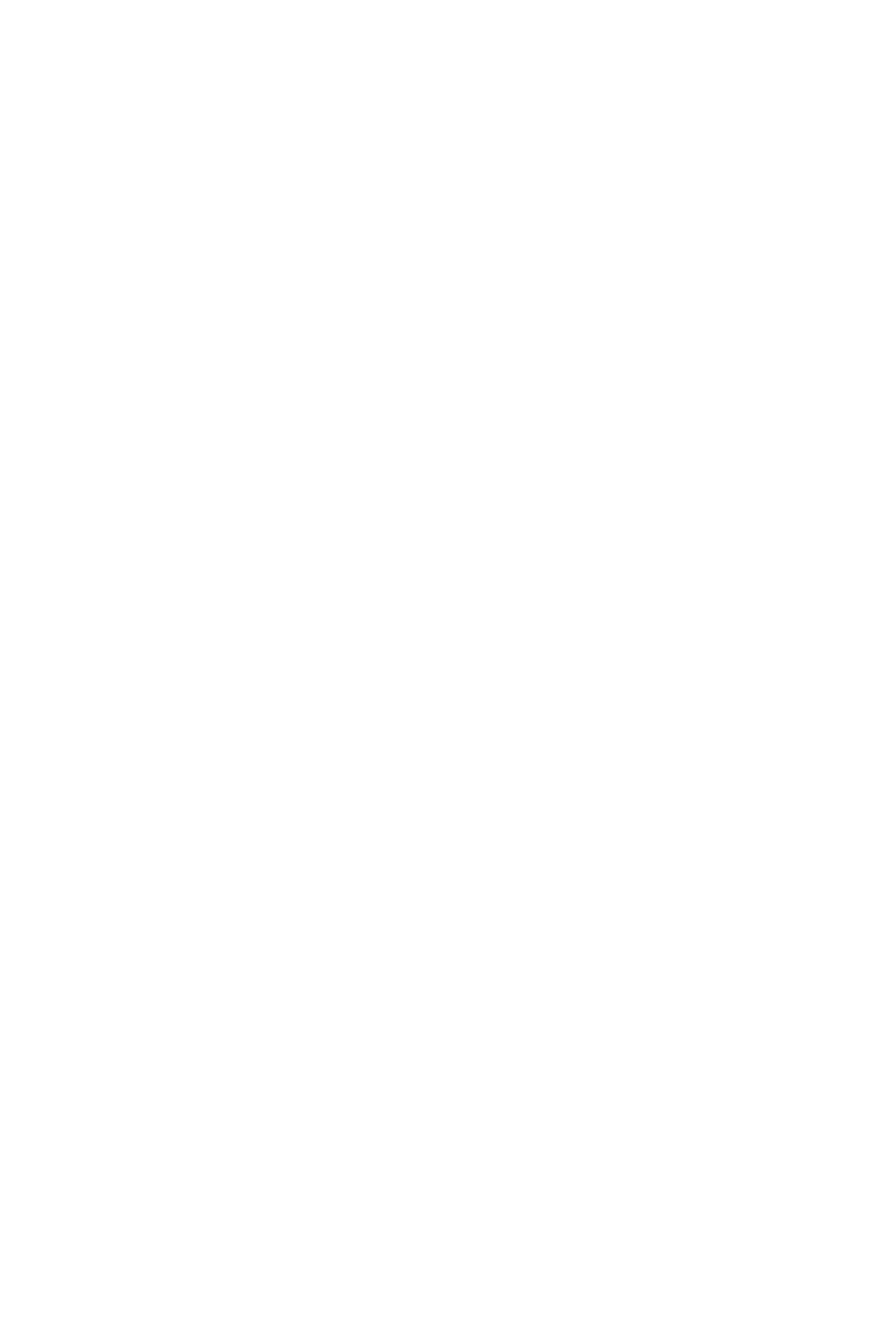
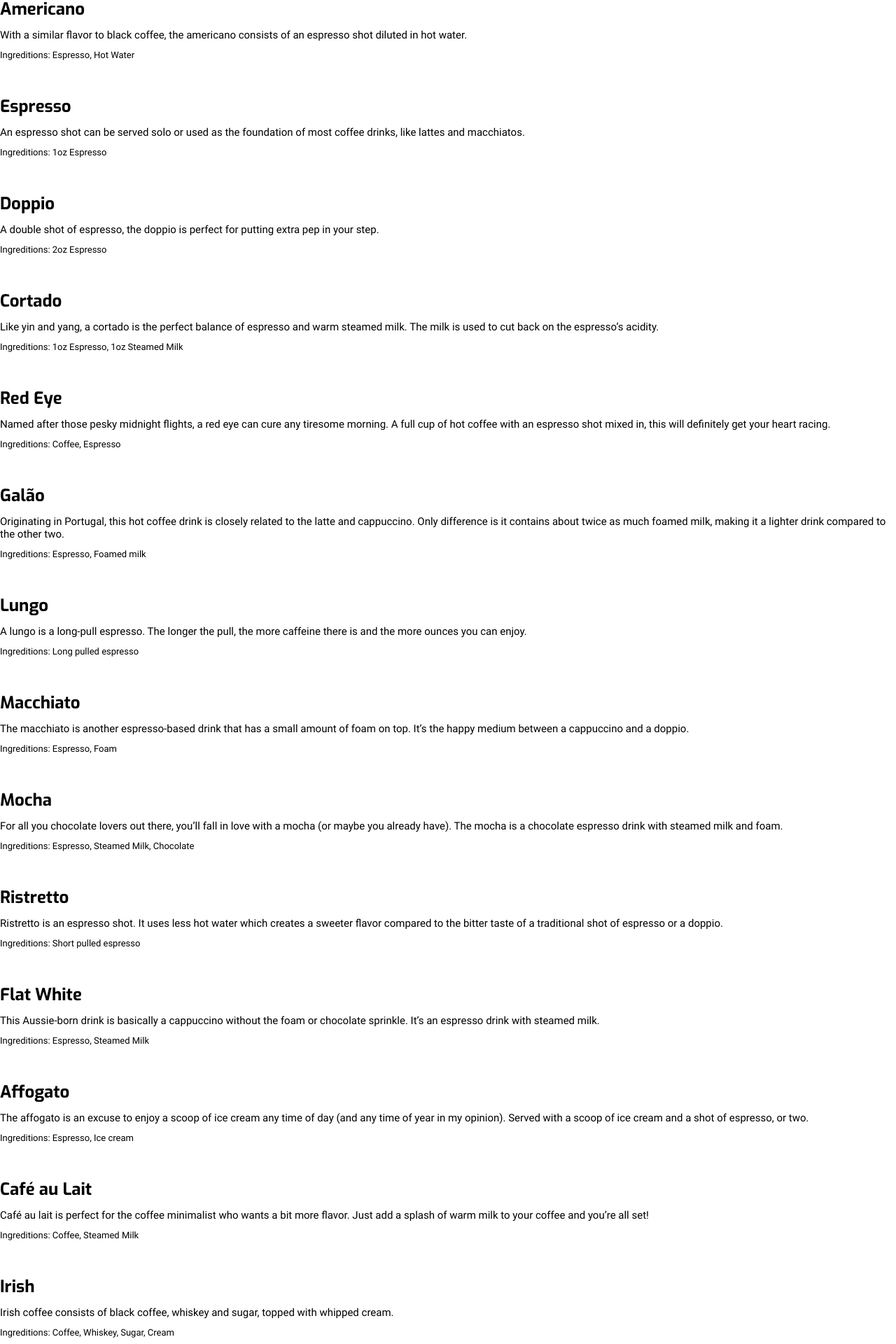
Before and after one commit to onurvarsak/coffee-app, a React (Create React App) app: page / in a window 1280 px wide. Shown: the part 456-2376 px from the top of the page at 70% size. Before the commit the page ends 800 px from the top, so only its background shows below. Built offline with nearby package versions, Linux system fonts and the light colour scheme.

Commit message:
mock data operaiton finished

```diff
--- a/src/App.js
+++ b/src/App.js
@@ -1,9 +1,44 @@
+import React, { useEffect, useState } from 'react';
+import Coffee from './client/components/bussiness/coffee/Coffee'
+import { getCoffees } from './server/CoffeeWs';
 import './App.css';
 
 function App() {
+  const [allCoffeesData, setAllCoffeesData] = useState([])
+  const [coffeeCategories, setCoffeeCategories] = useState([])
+
+  useEffect(() => {
+    getCoffees().then((res) => {
+      const categories = new Set();
+
+      if(res && res.length > 0) {
+        categories.add('all coffees');
+        res.forEach(coffee => categories.add(coffee.category))
+      }
+      setAllCoffeesData(res);
+      setCoffeeCategories([...categories]);
+    })
+  }, [])
+
+
+
+
   return (
     <div>
-      main component
+      {
+        allCoffeesData.map(coffee => {
+          return <Coffee
+            title={coffee.title}
+            description ={coffee.description}
+            ingredients ={coffee.ingredients}
+            category = {coffee.category}
+            id = {coffee.id}
+            key={coffee.id.toString()}
+          />
+        })
+      }
+
+
     </div>
   );
 }
--- /dev/null
+++ b/src/client/mock/coffees.json
@@ -0,0 +1,184 @@
+[
+    {
+    "title": "Black",
+    "description": "Black coffee is as simple as it gets with ground coffee beans steeped in hot water, served warm. And if you want to sound fancy, you can call black coffee by its proper name: cafe noir.",
+    "ingredients": ["Coffee"],
+    "category": "hot",
+    "id": 1
+    },
+    {
+    "title": "Latte",
+    "description": "As the most popular coffee drink out there, the latte is comprised of a shot of espresso and steamed milk with just a touch of foam. It can be ordered plain or with a flavor shot of anything from vanilla to pumpkin spice.",
+    "ingredients": ["Espresso", "Steamed Milk"],
+    "category": "hot",
+    "id": 2
+    },
+    {
+    "title": "Cappuccino",
+    "description": "Cappuccino is a latte made with more foam than steamed milk, often with a sprinkle of cocoa powder or cinnamon on top. Sometimes you can find variations that use cream instead of milk or ones that throw in flavor shot, as well.",
+    "ingredients": ["Espresso", "Steamed Milk", "Foam"],
+    "category": "hot",
+    "id": 3
+    },
+    {
+    "title": "Americano",
+    "description": "With a similar flavor to black coffee, the americano consists of an espresso shot diluted in hot water.",
+    "ingredients": ["Espresso", "Hot Water"],
+    "category": "hot",
+    "id": 4
+    },
+    {
+    "title": "Espresso",
+    "description": "An espresso shot can be served solo or used as the foundation of most coffee drinks, like lattes and macchiatos.",
+    "ingredients": ["1oz Espresso"],
+    "category": "hot",
+    "id": 5
+    },
+    {
+    "title": "Doppio",
+    "description": "A double shot of espresso, the doppio is perfect for putting extra pep in your step.",
+    "ingredients": ["2oz Espresso"],
+    "category": "hot",
+    "id": 6
+    },
+    {
+    "title": "Cortado",
+    "description": "Like yin and yang, a cortado is the perfect balance of espresso and warm steamed milk. The milk is used to cut back on the espresso’s acidity.",
+    "ingredients": ["1oz Espresso", "1oz Steamed Milk"],
+    "category": "hot",
+    "id": 7
+    },
+    {
+    "title": "Red Eye",
+    "description": "Named after those pesky midnight flights, a red eye can cure any tiresome morning. A full cup of hot coffee with an espresso shot mixed in, this will definitely get your heart racing.",
+    "ingredients": ["Coffee", "Espresso"],
+    "category": "hot",
+    "id": 8
+    },
+    {
+    "title": "Galão",
+    "description": "Originating in Portugal, this hot coffee drink is closely related to the latte and cappuccino. Only difference is it contains about twice as much foamed milk, making it a lighter drink compared to the other two.",
+    "ingredients": ["Espresso", "Foamed milk"],
+    "category": "hot",
+    "id": 9
+    },
+    {
+    "title": "Lungo",
+    "description": "A lungo is a long-pull espresso. The longer the pull, the more caffeine there is and the more ounces you can enjoy.",
+    "ingredients": ["Long pulled espresso"],
+    "category": "hot",
+    "id": 10
+    },
+    {
+    "title": "Macchiato",
+    "description": "The macchiato is another espresso-based drink that has a small amount of foam on top. It’s the happy medium between a cappuccino and a doppio.",
+    "ingredients": ["Espresso", "Foam"],
+    "category": "hot",
+    "id": 11
+    },
+    {
+    "title": "Mocha",
+    "description": "For all you chocolate lovers out there, you’ll fall in love with a mocha (or maybe you already have). The mocha is a chocolate espresso drink with steamed milk and foam.",
+    "ingredients": ["Espresso", "Steamed Milk", "Chocolate"],
+    "category": "hot",
+    "id": 12
+    },
+    {
+    "title": "Ristretto",
+    "description": "Ristretto is an espresso shot. It uses less hot water which creates a sweeter flavor compared to the bitter taste of a traditional shot of espresso or a doppio.",
+    "ingredients": ["Short pulled espresso"],
+    "category": "hot",
+    "id": 13
+    },
+    {
+    "title": "Flat White",
+    "description": "This Aussie-born drink is basically a cappuccino without the foam or chocolate sprinkle. It’s an espresso drink with steamed milk.",
+    "ingredients": ["Espresso", "Steamed Milk"],
+    "category": "hot",
+    "id": 14
+    },
+    {
+    "title": "Affogato",
+    "description": "The affogato is an excuse to enjoy a scoop of ice cream any time of day (and any time of year in my opinion). Served with a scoop of ice cream and a shot of espresso, or two.",
+    "ingredients": ["Espresso", "Ice cream"],
+    "category": "hot",
+    "id": 15
+    },
+    {
+    "title": "Café au Lait",
+    "description": "Café au lait is perfect for the coffee minimalist who wants a bit more flavor. Just add a splash of warm milk to your coffee and you’re all set!",
+    "ingredients": ["Coffee", "Steamed Milk"],
+    "category": "hot",
+    "id": 16
+    },
+    {
+    "title": "Irish",
+    "description": "Irish coffee consists of black coffee, whiskey and sugar, topped with whipped cream.",
+    "ingredients": ["Coffee", "Whiskey", "Sugar", "Cream"],
+    "category": "hot",
+    "id": 17
+    },
+    {
+    "title": "Guayoyo",
+    "description": "Traditional venezuelan coffee prepared by filtering the ground coffee in a cone of cloth and pouring hot water on top of it. It's prefferably drinked wihout milk nor cream.",
+    "ingredients": ["Coffee", "Traditional", "Hot Water"],
+    "category": "hot",
+    "id": 18
+    },
+    {
+    "title": "Cortadito",
+    "description": "Traditional cuban coffee method where a bit of freshly brewed coffee is mixed with sugar to create a highly sugared paste. Then add the rest of the coffee and stir adding milk until a 50/50 ratio is achieved.",
+    "ingredients": ["Coffee", "Traditional", "Sugar", "Milk"],
+    "category": "hot",
+    "id": 19
+    },
+    {
+    "title": "Aguapanela Coffee",
+    "description": "Bring panela and coffee to a boil in a small pan for 30 minutes until panela is melted. Brew your coffee using your favorite brewing technique but add the hot aguapanela instead of hot water. Delicious sweetened coffee is ready.",
+    "ingredients": ["Coffee", "Sweet", "Panela", "Traditional"],
+    "category": "hot",
+    "id": 20
+    },
+    {
+    "title": "Iced Coffee",
+    "description": "A coffee with ice, typically served with a dash of milk, cream or sweetener—iced coffee is really as simple as that.",
+    "ingredients": ["Coffee", "Ice", "Sugar*", "Cream*"],
+    "category": "iced",
+    "id": 21
+    },
+    {
+    "title": "Iced Espresso",
+    "description": "Like an iced coffee, iced espresso can be served straight or with a dash of milk, cream or sweetener. You can also ice speciality espresso-based drinks like americanos, mochas, macchiatos, lattes and flat whites.",
+    "ingredients": ["Espresso", "Ice", "Sugar*", "Cream*"],
+    "category": "iced",
+    "id": 22
+    },
+    {
+    "title": "Cold Brew",
+    "description": "The trendiest of the iced coffee bunch, cold brew coffees are made by steeping coffee beans from anywhere between 6-36 hours, depending on how strong you would like your cold brew. Once the beans are done steeping, add cold milk or cream.",
+    "ingredients": ["Long steeped coffee", "Ice"],
+    "category": "iced",
+    "id": 23
+    },
+    {
+    "title": "Frappuccino",
+    "description": "Made famous by Starbucks, the Frappuccino is a blended iced coffee drink that’s topped with whipped cream and syrup. ",
+    "ingredients": ["Espresso", "Blended ice", "Whip*"],
+    "category": "iced",
+    "id": 24
+    },
+    {
+    "title": "Nitro",
+    "description": "A cold brew + nitrogen bubbles = a cold brew coffee with a frothy, Guinness-like consistency. (It’s poured via a nitro tap, too.)",
+    "ingredients": ["Coffee", "Nitrogen bubbles", "Sugar*", "Cream*"],
+    "category": "iced",
+    "id": 25
+    },
+    {
+    "title": "Mazagran",
+    "description": "Mazagran coffee is a cross between iced coffee, tea and your favorite rum drink. It typically consists of espresso, lemon, sugar and (sometimes) rum.",
+    "ingredients": ["Coffee", "Sugar", "Lemon", "Rum*"],
+    "category": "iced",
+    "id": 26
+    }
+]
--- /dev/null
+++ b/src/server/CoffeeWs.js
@@ -0,0 +1,7 @@
+import coffees from '../client/mock/coffees.json'
+
+export const getCoffees = () => {
+    return new Promise((res, rej) => {
+        return res(coffees)
+    })
+}
```
